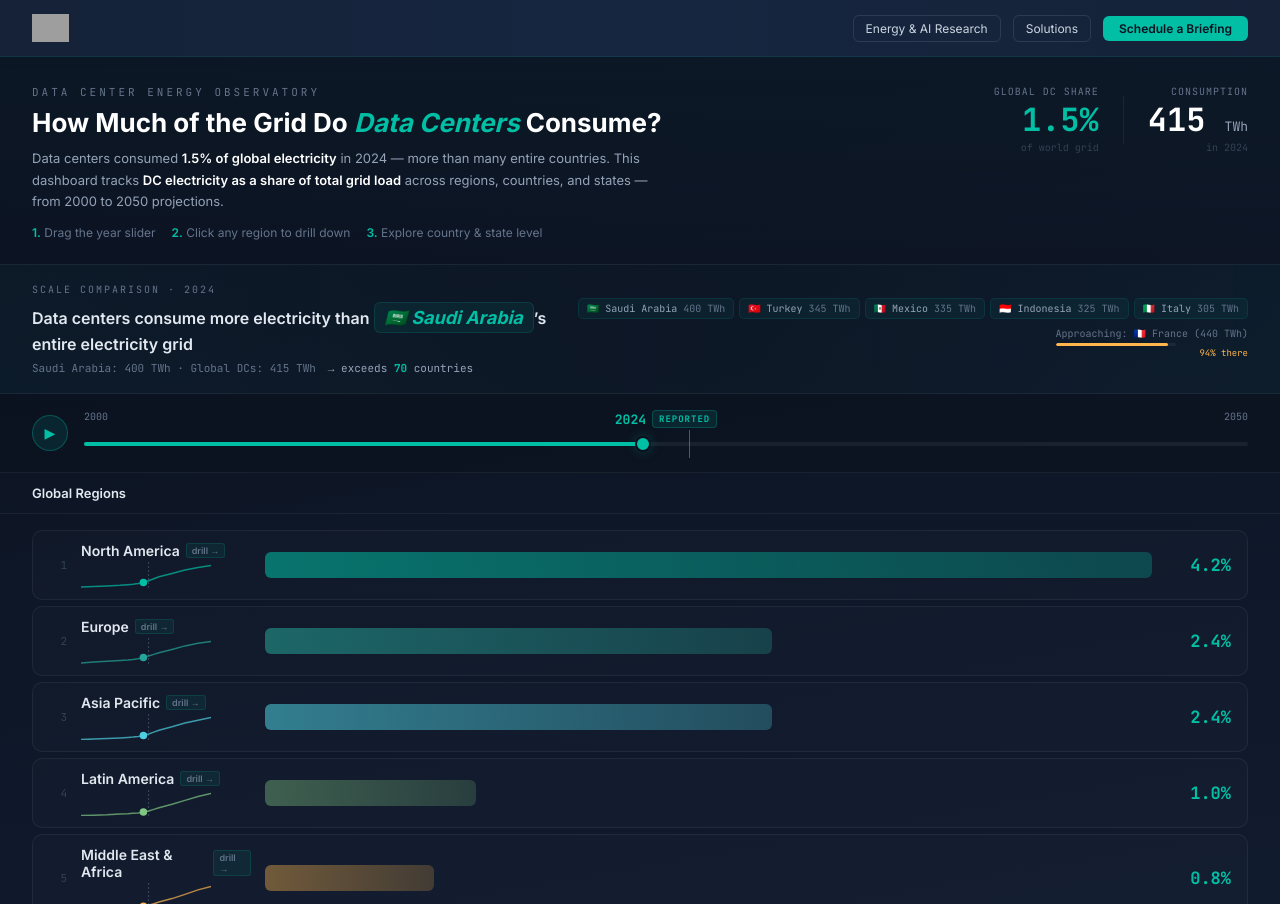
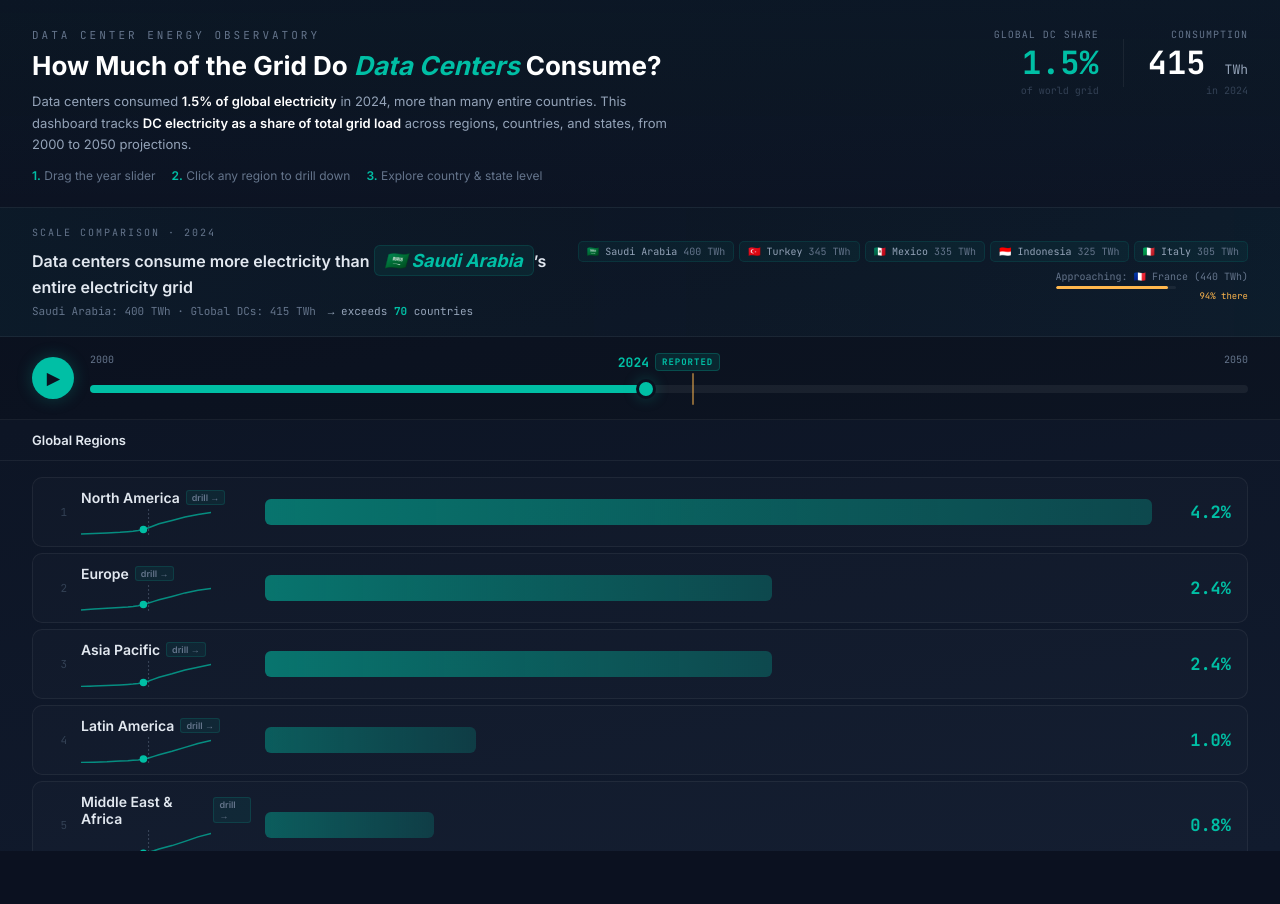
Before and after one commit to grock91/dc-energy-fsx-git, a React (Vite) app: page / in a window 1280 px wide. After the commit the page ends 851 px from the top, so only its background shows below. Built offline with nearby package versions, Linux system fonts and the light colour scheme; grey boxes are pictures that could not be loaded.

Commit message:
Update App.jsx

```diff
--- a/src/App.jsx
+++ b/src/App.jsx
@@ -1,7 +1,7 @@
 import { useState, useMemo, useCallback, useEffect, useRef } from "react";
 
 // ═══════════════════════════════════════════════════════════════════
-//  FUTURESCALEX BRAND PALETTE
+//  COLOR PALETTE
 // ═══════════════════════════════════════════════════════════════════
 const FSX = {
   bg:       "#0B1120",   // deep navy (FSX site background)
@@ -18,15 +18,6 @@ const FSX = {
   dim:      "#64748B",   // tertiary text (slate-500)
   faint:    "#334155",   // very muted (slate-700)
 };
-
-// ═══════════════════════════════════════════════════════════════════
-//  CTA CONFIGURATION — UPDATE THESE TO YOUR ACTUAL URLS
-// ═══════════════════════════════════════════════════════════════════
-const CTA_PRIMARY   = "https://futurescalex.com/contact-us?hsLang=en&option=Schedule%20a%20meeting";
-const CTA_SOLUTIONS = "https://futurescalex.com/solution";
-const CTA_ENERGY_AI = "https://futurescalex.com/energyandai";
-const FSX_LOGO_URL  = "https://futurescalex.com/hs-fs/hubfs/Fy25/futurescalex-logo-full-colour-rgb-827px@72ppi%20(3)%20(1)%20(1).png?width=544&height=70";
-const FSX_HOME      = "https://futurescalex.com";
 
 // ═══════════════════════════════════════════════════════════════════
 //  DATA SOURCES
@@ -222,11 +213,7 @@ export default function DCEnergyDashboard() {
   const [selectedCountry, setSelectedCountry] = useState(null);
   const [hoveredItem, setHoveredItem] = useState(null);
   const [isPlaying, setIsPlaying] = useState(false);
-  const [showCTA, setShowCTA] = useState(false);
-  const [interactions, setInteractions] = useState(0);
   const intervalRef = useRef(null);
-
-  useEffect(() => { if (interactions >= 3 && !showCTA) setShowCTA(true); }, [interactions, showCTA]);
 
   useEffect(() => {
     if (isPlaying) {
@@ -250,7 +237,6 @@ export default function DCEnergyDashboard() {
   const maxBarValue = useMemo(() => Math.max(...currentData.map(d => d.value), 1), [currentData]);
 
   const handleDrillDown = useCallback((item) => {
-    setInteractions(p => p + 1);
     if (level === "region") { setSelectedRegion(item.name); setLevel("country"); }
     else if (level === "country" && COUNTRY_DATA[item.name]?.states) { setSelectedCountry(item.name); setLevel("state"); }
   }, [level]);
@@ -281,25 +267,12 @@ export default function DCEnergyDashboard() {
     return { exceeded, headline, approaching, approachPct, recentBig, dcTWh, total: exceeded.length };
   }, [globalTWh]);
 
+  // Threshold color: matches the legend consistently across all levels
+  const thresholdColor = (val) => val > 15 ? FSX.coral : val > 5 ? FSX.amber : FSX.teal;
+
   return (
     <div style={{ minHeight: "100vh", background: "linear-gradient(170deg, " + FSX.bg + " 0%, #0D1525 40%, " + FSX.surface + " 100%)", color: FSX.text, fontFamily: "'Inter', 'Segoe UI', system-ui, sans-serif" }}>
       <link href="https://fonts.googleapis.com/css2?family=Inter:wght@300;400;500;600;700&family=JetBrains+Mono:wght@400;700&display=swap" rel="stylesheet" />
-
-      {/* ═══ TOP BAR — FSX LOGO + NAV ═══ */}
-      <div style={{ padding: "14px 32px", display: "flex", justifyContent: "space-between", alignItems: "center", borderBottom: "1px solid rgba(0,191,165,0.12)", background: "linear-gradient(90deg, #152238 0%, #162640 50%, #152238 100%)" }}>
-        <a href={FSX_HOME} target="_blank" rel="noopener noreferrer" style={{ display: "flex", alignItems: "center", gap: 10, textDecoration: "none" }}>
-          <img src={FSX_LOGO_URL} alt="FutureScaleX" style={{ height: 28, objectFit: "contain" }} crossOrigin="anonymous"
-            onError={(e) => { e.target.style.display = "none"; e.target.nextSibling.style.display = "flex"; }} />
-          <span style={{ display: "none", fontSize: 16, fontWeight: 700, color: FSX.teal, letterSpacing: 0.5, alignItems: "center", gap: 4 }}>
-            Future<span style={{ color: FSX.text }}>Scale</span>X
-          </span>
-        </a>
-        <div style={{ display: "flex", gap: 12, alignItems: "center" }}>
-          <a href={CTA_ENERGY_AI} target="_blank" rel="noopener noreferrer" style={{ fontSize: 12, color: "#CBD5E1", textDecoration: "none", padding: "5px 12px", borderRadius: 6, border: "1px solid rgba(255,255,255,0.1)" }}>Energy & AI Research</a>
-          <a href={CTA_SOLUTIONS} target="_blank" rel="noopener noreferrer" style={{ fontSize: 12, color: "#CBD5E1", textDecoration: "none", padding: "5px 12px", borderRadius: 6, border: "1px solid rgba(255,255,255,0.1)" }}>Solutions</a>
-          <a href={CTA_PRIMARY} target="_blank" rel="noopener noreferrer" style={{ fontSize: 12, fontWeight: 600, color: FSX.bg, textDecoration: "none", padding: "5px 16px", borderRadius: 6, background: FSX.teal }}>Schedule a Briefing</a>
-        </div>
-      </div>
 
       {/* ═══ HEADER ═══ */}
       <div style={{ padding: "28px 32px 24px", borderBottom: "1px solid " + FSX.border, background: "linear-gradient(180deg, rgba(0,191,165,0.03) 0%, transparent 100%)" }}>
@@ -310,8 +283,8 @@ export default function DCEnergyDashboard() {
               How Much of the Grid Do <span style={{ color: FSX.teal, fontStyle: "italic" }}>Data Centers</span> Consume?
             </h1>
             <p style={{ fontSize: 13, color: FSX.muted, marginTop: 10, lineHeight: 1.65 }}>
-              Data centers consumed <span style={{ color: FSX.white, fontWeight: 600 }}>1.5% of global electricity</span> in 2024 — more than many entire countries.
-              This dashboard tracks <span style={{ color: FSX.white, fontWeight: 600 }}>DC electricity as a share of total grid load</span> across regions, countries, and states — from 2000 to 2050 projections.
+              Data centers consumed <span style={{ color: FSX.white, fontWeight: 600 }}>1.5% of global electricity</span> in 2024, more than many entire countries.
+              This dashboard tracks <span style={{ color: FSX.white, fontWeight: 600 }}>DC electricity as a share of total grid load</span> across regions, countries, and states, from 2000 to 2050 projections.
             </p>
             <div style={{ display: "flex", gap: 16, marginTop: 12, fontSize: 12, color: FSX.dim }}>
               <span><span style={{ color: FSX.teal, fontWeight: 600 }}>1.</span> Drag the year slider</span>
@@ -322,7 +295,7 @@ export default function DCEnergyDashboard() {
           <div style={{ display: "flex", gap: 24, alignItems: "center" }}>
             <div style={{ textAlign: "right" }}>
               <div style={{ fontFamily: "'JetBrains Mono', monospace", fontSize: 10, color: FSX.dim, letterSpacing: 1 }}>GLOBAL DC SHARE</div>
-              <div style={{ fontSize: 32, fontWeight: 700, fontFamily: "'JetBrains Mono', monospace", color: FSX.teal }}>{globalPct.toFixed(1)}%</div>
+              <div style={{ fontSize: 32, fontWeight: 700, fontFamily: "'JetBrains Mono', monospace", color: thresholdColor(globalPct) }}>{globalPct.toFixed(1)}%</div>
               <div style={{ fontSize: 10, color: FSX.faint, fontFamily: "'JetBrains Mono', monospace" }}>of world grid</div>
             </div>
             <div style={{ width: 1, height: 48, background: FSX.border }} />
@@ -385,26 +358,26 @@ export default function DCEnergyDashboard() {
       {/* ═══ YEAR SLIDER ═══ */}
       <div style={{ padding: "16px 32px", background: "rgba(0,0,0,0.15)", borderBottom: "1px solid " + FSX.border }}>
         <div style={{ display: "flex", alignItems: "center", gap: 16 }}>
-          <button onClick={() => { setIsPlaying(!isPlaying); setInteractions(p => p + 1); }}
-            style={{ width: 36, height: 36, borderRadius: "50%", background: isPlaying ? "rgba(255,107,107,0.12)" : "rgba(0,191,165,0.12)", border: "1px solid " + (isPlaying ? "rgba(255,107,107,0.3)" : "rgba(0,191,165,0.3)"), color: isPlaying ? FSX.coral : FSX.teal, cursor: "pointer", display: "flex", alignItems: "center", justifyContent: "center", fontSize: 14, flexShrink: 0 }}>
+          <button onClick={() => setIsPlaying(!isPlaying)}
+            style={{ width: 42, height: 42, borderRadius: "50%", background: isPlaying ? FSX.coral : FSX.teal, border: "none", color: FSX.bg, cursor: "pointer", display: "flex", alignItems: "center", justifyContent: "center", fontSize: 16, fontWeight: 700, flexShrink: 0, boxShadow: isPlaying ? "0 0 16px rgba(255,107,107,0.4)" : "0 0 16px " + FSX.tealGlow }}>
             {isPlaying ? "\u23F8" : "\u25B6"}
           </button>
           <div style={{ flex: 1, position: "relative" }}>
             <div style={{ display: "flex", justifyContent: "space-between", marginBottom: 4 }}>
               <span style={{ fontFamily: "'JetBrains Mono', monospace", fontSize: 10, color: FSX.dim }}>2000</span>
-              <span style={{ fontFamily: "'JetBrains Mono', monospace", fontSize: 13, fontWeight: 700, color: isForecast ? FSX.amber : FSX.teal, display: "flex", alignItems: "center", gap: 6 }}>
+              <span style={{ fontFamily: "'JetBrains Mono', monospace", fontSize: 13, fontWeight: 700, color: thresholdColor(globalPct), display: "flex", alignItems: "center", gap: 6 }}>
                 {year}
                 {isForecast && <span style={{ fontSize: 9, padding: "2px 6px", borderRadius: 4, background: "rgba(255,183,77,0.12)", color: FSX.amber, border: "1px solid rgba(255,183,77,0.25)", letterSpacing: 1 }}>FORECAST</span>}
                 {!isForecast && year >= 2020 && <span style={{ fontSize: 9, padding: "2px 6px", borderRadius: 4, background: "rgba(0,191,165,0.12)", color: FSX.teal, border: "1px solid rgba(0,191,165,0.25)", letterSpacing: 1 }}>REPORTED</span>}
               </span>
               <span style={{ fontFamily: "'JetBrains Mono', monospace", fontSize: 10, color: FSX.dim }}>2050</span>
             </div>
-            <div style={{ position: "relative", height: 24, display: "flex", alignItems: "center" }}>
-              <div style={{ position: "absolute", left: 0, right: 0, height: 4, borderRadius: 2, background: "rgba(255,255,255,0.06)" }} />
-              <div style={{ position: "absolute", left: 0, height: 4, borderRadius: 2, width: ((year - 2000) / 50 * 100) + "%", background: isForecast ? "linear-gradient(90deg, " + FSX.teal + " 0%, " + FSX.teal + " 52%, " + FSX.amber + " 100%)" : FSX.teal }} />
-              <div style={{ position: "absolute", left: ((2026 - 2000) / 50 * 100) + "%", top: -2, width: 1, height: 28, background: "rgba(255,183,77,0.4)" }} />
-              <input type="range" min={2000} max={2050} step={1} value={year} onChange={e => { setYear(+e.target.value); setInteractions(p => p + 1); }} style={{ position: "absolute", left: 0, right: 0, width: "100%", height: 24, opacity: 0, cursor: "pointer", zIndex: 2 }} />
-              <div style={{ position: "absolute", left: "calc(" + ((year - 2000) / 50 * 100) + "% - 8px)", width: 16, height: 16, borderRadius: "50%", background: isForecast ? FSX.amber : FSX.teal, boxShadow: "0 0 12px " + (isForecast ? "rgba(255,183,77,0.4)" : FSX.tealGlow), border: "2px solid " + FSX.bg, pointerEvents: "none" }} />
+            <div style={{ position: "relative", height: 28, display: "flex", alignItems: "center" }}>
+              <div style={{ position: "absolute", left: 0, right: 0, height: 8, borderRadius: 4, background: "rgba(255,255,255,0.06)" }} />
+              <div style={{ position: "absolute", left: 0, height: 8, borderRadius: 4, width: ((year - 2000) / 50 * 100) + "%", background: globalPct > 5 ? (globalPct > 15 ? "linear-gradient(90deg, " + FSX.teal + " 0%, " + FSX.amber + " 60%, " + FSX.coral + " 100%)" : "linear-gradient(90deg, " + FSX.teal + " 0%, " + FSX.amber + " 100%)") : FSX.teal, transition: "width 0.15s ease" }} />
+              <div style={{ position: "absolute", left: ((2026 - 2000) / 50 * 100) + "%", top: -2, width: 2, height: 32, background: "rgba(255,183,77,0.5)", borderRadius: 1 }} />
+              <input type="range" min={2000} max={2050} step={1} value={year} onChange={e => setYear(+e.target.value)} style={{ position: "absolute", left: 0, right: 0, width: "100%", height: 28, opacity: 0, cursor: "pointer", zIndex: 2 }} />
+              <div style={{ position: "absolute", left: "calc(" + ((year - 2000) / 50 * 100) + "% - 10px)", width: 20, height: 20, borderRadius: "50%", background: globalPct > 15 ? FSX.coral : globalPct > 5 ? FSX.amber : FSX.teal, boxShadow: "0 0 14px " + (globalPct > 15 ? "rgba(255,107,107,0.5)" : globalPct > 5 ? "rgba(255,183,77,0.5)" : FSX.tealGlow), border: "3px solid " + FSX.bg, pointerEvents: "none", transition: "background 0.3s ease" }} />
             </div>
           </div>
         </div>
@@ -428,6 +401,7 @@ export default function DCEnergyDashboard() {
         {currentData.map((item, idx) => {
           const canDrill = (level === "region") || (level === "country" && COUNTRY_DATA[item.name]?.states);
           const barWidth = Math.max((item.value / Math.max(maxBarValue, 1)) * 100, 0.5);
+          const barColor = thresholdColor(item.value);
           const intensity = item.value > 20 ? 1 : item.value > 10 ? 0.85 : item.value > 5 ? 0.7 : item.value > 2 ? 0.55 : 0.4;
           return (
             <div key={item.name} onClick={() => canDrill && handleDrillDown(item)} onMouseEnter={() => setHoveredItem(item.name)} onMouseLeave={() => setHoveredItem(null)}
@@ -438,43 +412,24 @@ export default function DCEnergyDashboard() {
                   {item.name}
                   {canDrill && <span style={{ fontSize: 9, color: FSX.dim, background: "rgba(0,191,165,0.08)", padding: "1px 5px", borderRadius: 3, border: "1px solid rgba(0,191,165,0.15)" }}>drill {"\u2192"}</span>}
                 </div>
-                <div style={{ marginTop: 3 }}><Sparkline points={item.points} year={year} color={item.color} width={130} height={26} /></div>
+                <div style={{ marginTop: 3 }}><Sparkline points={item.points} year={year} color={barColor} width={130} height={26} /></div>
               </div>
               <div style={{ flex: 1, position: "relative", height: 26 }}>
-                <div style={{ position: "absolute", left: 0, top: 0, bottom: 0, width: barWidth + "%", borderRadius: 6, background: "linear-gradient(90deg, " + item.color + Math.round(intensity * 255).toString(16).padStart(2, "0") + " 0%, " + item.color + Math.round(intensity * 0.5 * 255).toString(16).padStart(2, "0") + " 100%)", transition: "width 0.3s ease" }} />
+                <div style={{ position: "absolute", left: 0, top: 0, bottom: 0, width: barWidth + "%", borderRadius: 6, background: "linear-gradient(90deg, " + barColor + Math.round(intensity * 255).toString(16).padStart(2, "0") + " 0%, " + barColor + Math.round(intensity * 0.5 * 255).toString(16).padStart(2, "0") + " 100%)", transition: "width 0.3s ease" }} />
                 {item.value > 12 && <div style={{ position: "absolute", left: 8, top: "50%", transform: "translateY(-50%)", fontSize: 10, fontFamily: "'JetBrains Mono', monospace", color: "rgba(255,255,255,0.7)", zIndex: 1 }}>{item.value.toFixed(1)}%</div>}
               </div>
               <div style={{ width: 65, textAlign: "right", flexShrink: 0, fontFamily: "'JetBrains Mono', monospace" }}>
-                <div style={{ fontSize: 17, fontWeight: 700, color: item.value > 15 ? FSX.coral : item.value > 5 ? FSX.amber : FSX.teal }}>{item.value.toFixed(1)}%</div>
+                <div style={{ fontSize: 17, fontWeight: 700, color: barColor }}>{item.value.toFixed(1)}%</div>
               </div>
             </div>
           );
         })}
 
-        {/* ═══ CTA BANNER — after engagement ═══ */}
-        {showCTA && (
-          <div style={{ marginTop: 20, padding: "24px 28px", borderRadius: 12, background: "linear-gradient(135deg, rgba(0,191,165,0.06) 0%, rgba(0,137,123,0.06) 100%)", border: "1px solid rgba(0,191,165,0.2)", textAlign: "center" }}>
-            <div style={{ fontSize: 10, fontFamily: "'JetBrains Mono', monospace", letterSpacing: 2, color: FSX.teal, textTransform: "uppercase", marginBottom: 8 }}>FutureScaleX Insights</div>
-            <div style={{ fontSize: 17, fontWeight: 600, color: FSX.white, marginBottom: 6 }}>Grid load is just one variable in <span style={{ color: FSX.teal, fontStyle: "italic" }}>sustainable growth</span></div>
-            <div style={{ fontSize: 12, color: FSX.muted, marginBottom: 18, maxWidth: 520, margin: "0 auto 18px" }}>
-              Our six-lens methodology maps the full landscape — policy, technology, techno-economics, supply chain, digitalization, and partnerships — so you can act on what's viable, scalable, and commercially sound.
-            </div>
-            <div style={{ display: "flex", gap: 12, justifyContent: "center", flexWrap: "wrap" }}>
-              <a href={CTA_PRIMARY} target="_blank" rel="noopener noreferrer" style={{ display: "inline-block", padding: "10px 24px", borderRadius: 8, fontSize: 13, fontWeight: 600, background: FSX.teal, color: FSX.bg, textDecoration: "none", boxShadow: "0 4px 20px " + FSX.tealGlow }}>
-                Schedule a Briefing {"\u2192"}
-              </a>
-              <a href={CTA_SOLUTIONS} target="_blank" rel="noopener noreferrer" style={{ display: "inline-block", padding: "10px 24px", borderRadius: 8, fontSize: 13, fontWeight: 600, background: "transparent", border: "1px solid rgba(0,191,165,0.3)", color: FSX.teal, textDecoration: "none" }}>
-                Explore Solutions
-              </a>
-            </div>
-          </div>
-        )}
-
         {/* ═══ LEGEND & SOURCES ═══ */}
         <div style={{ marginTop: 20, padding: "18px 20px", borderRadius: 10, background: "rgba(255,255,255,0.015)", border: "1px solid " + FSX.border }}>
           <div style={{ fontSize: 11, fontWeight: 600, color: FSX.dim, marginBottom: 10, letterSpacing: 1, textTransform: "uppercase", fontFamily: "'JetBrains Mono', monospace" }}>How to Read This Dashboard</div>
           <div style={{ display: "flex", gap: 20, flexWrap: "wrap", marginBottom: 12 }}>
-            {[{ color: FSX.teal, label: "< 5% of grid \u2014 modest share" }, { color: FSX.amber, label: "5\u201315% \u2014 significant load" }, { color: FSX.coral, label: "> 15% \u2014 critical grid pressure" }].map(t => (
+            {[{ color: FSX.teal, label: "< 5% of grid, modest share" }, { color: FSX.amber, label: "5\u201315%, significant load" }, { color: FSX.coral, label: "> 15%, critical grid pressure" }].map(t => (
               <div key={t.label} style={{ display: "flex", alignItems: "center", gap: 6 }}>
                 <div style={{ width: 10, height: 10, borderRadius: 3, background: t.color }} />
                 <span style={{ fontSize: 11, color: FSX.muted }}>{t.label}</span>
@@ -504,21 +459,6 @@ export default function DCEnergyDashboard() {
             IEA data used under Creative Commons Attribution 4.0 International License (CC BY 4.0). US government data (EIA, LBNL, DOE) is public domain. This dashboard synthesizes publicly reported aggregate statistics.
           </div>
         </div>
-
-        {/* ═══ PERSISTENT FOOTER CTA ═══ */}
-        <div style={{ marginTop: 16, marginBottom: 24, padding: "14px 20px", borderRadius: 10, background: "rgba(0,191,165,0.03)", border: "1px solid rgba(0,191,165,0.1)", display: "flex", justifyContent: "space-between", alignItems: "center", flexWrap: "wrap", gap: 12 }}>
-          <div>
-            <div style={{ fontSize: 12, color: FSX.muted }}>
-              Need the full picture? A <a href={FSX_HOME} target="_blank" rel="noopener noreferrer" style={{ color: FSX.teal, textDecoration: "none", fontWeight: 600 }}>FutureScaleX</a> research tool
-            </div>
-            <div style={{ fontSize: 11, color: FSX.dim, marginTop: 2 }}>
-              Systems-level thinking for <span style={{ fontStyle: "italic" }}>sustainable growth</span> across energy, chemicals & materials, and consumer sectors.
-            </div>
-          </div>
-          <a href={CTA_PRIMARY} target="_blank" rel="noopener noreferrer" style={{ padding: "8px 20px", borderRadius: 6, fontSize: 12, fontWeight: 600, background: FSX.teal, color: FSX.bg, textDecoration: "none", whiteSpace: "nowrap" }}>
-            Talk to an Expert {"\u2192"}
-          </a>
-        </div>
       </div>
     </div>
   );
```
